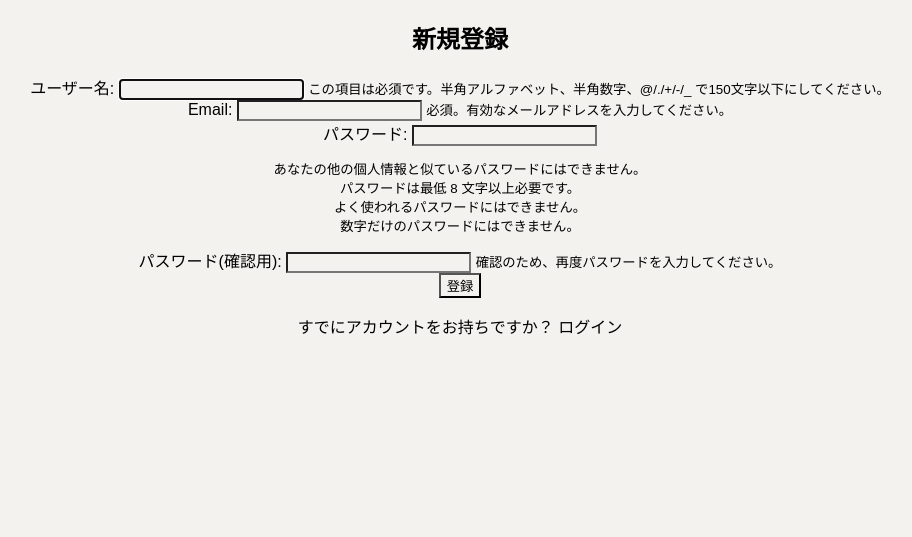
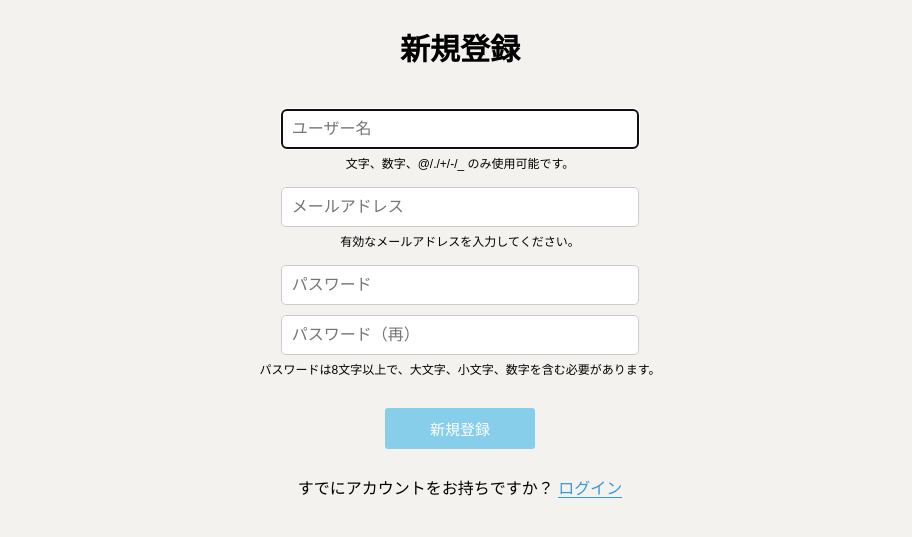
Before and after one commit to kan-ikeda/Log_Django, a Django app: page /accounts/signup/ in a window 1280 px wide. Shown: the part 132-669 px from the top of the page, without its empty margins (180-1092 px from the left). Run offline with Django 5.2, Linux system fonts and the light colour scheme.

Commit message:
新規登録画面のcss実装

```diff
--- a/accounts/forms.py
+++ b/accounts/forms.py
@@ -6,11 +6,46 @@ from .models import Profile
 from django.contrib.auth.forms import AuthenticationForm
 
 class SignUpForm(UserCreationForm):
-    email = forms.EmailField(max_length=254, required=True, help_text='必須。有効なメールアドレスを入力してください。')
+    username = forms.CharField(
+        max_length=150,
+        required=True,
+        help_text="文字、数字、@/./+/-/_ のみ使用可能です。",
+        widget=forms.TextInput(attrs={
+            "placeholder": "ユーザー名",
+            'class' : 'form_input'
+            })
+    )
+
+    password1 = forms.CharField(
+        label="パスワード",
+        help_text=("パスワードは8文字以上で、大文字、小文字、数字を含む必要があります。"),
+        widget=forms.PasswordInput(attrs={""
+        "placeholder": "パスワード",
+        'class' : 'form_input'
+        })
+    )
+    password2 = forms.CharField(
+        label="パスワード確認",
+        help_text="確認のため、上と同じパスワードを入力してください。",
+        widget=forms.PasswordInput(attrs={
+            "placeholder": "パスワード（再）",
+            'class' : 'form_input'
+            }),
+    )
+
+    email = forms.EmailField(
+        max_length=254,
+        required=True,
+        help_text='有効なメールアドレスを入力してください。',
+        widget=forms.EmailInput(attrs={
+            "placeholder": "メールアドレス",
+            'class' : 'form_input'
+            })
+        )
 
     class Meta:
         model = User
-        fields = ('username', 'email')
+        fields = ('username', 'email','password1', 'password2')
 
 
 class ProfileForm(forms.ModelForm):
--- /dev/null
+++ b/static/css/signup.css
@@ -0,0 +1,37 @@
+.signup h2{
+    font-size: 30px;
+}
+
+.signup{
+    width: 35%;
+    display: flex;
+    flex-direction: column;
+    margin: 0 auto;
+}
+
+.signup a {
+    border-bottom: 1px solid #3498DB;
+    padding-bottom: 0.01rem;
+    color: #3498DB;
+}
+
+.signup small{
+    font-size: 12px;
+}
+
+.space{
+    margin: 10px 0;
+}
+
+.error_list {
+    margin-bottom: 10px;
+    padding: 0;
+    list-style: none;
+}
+
+.error {
+    color: red;
+    font-size: 14px;
+    margin: 0;
+    padding: 0;
+}
--- a/templates/accounts/signup.html
+++ b/templates/accounts/signup.html
@@ -1,24 +1,76 @@
 {% extends 'base.html' %}
+{% load static %}
+
+{% block extra_css %}
+    <link rel="stylesheet" type="text/css" href="{% static 'css/signup.css' %}">
+    <link rel="stylesheet" type="text/css" href="{% static 'css/login.css' %}">
+{% endblock %}
 
 {% block title %}新規登録{% endblock %}
 
 {% block content %}
+
+<div class="signup">
     <h2>新規登録</h2>
     <form method="post">
         {% csrf_token %}
-    {% for field in form %}
-    <div class="form-group">
-        {{ field.label_tag }}
-        {{ field }}
-        {% if field.help_text %}
-        <small>{{ field.help_text }}</small>
+        {% if form.non_field_errors %}
+        <ul class="error_list">
+            {% for error in form.non_field_errors %}
+            <li class="error">{{ error }}</li>
+            {% endfor %}
+        </ul>
         {% endif %}
-        {% for error in field.errors %}
-        <p class="error">{{ error }}</p>
+        <div class="username space">
+            {{ form.username }}
+            {% if form.username.errors %}
+            <ul class="error_list">
+                {% for error in form.username.errors %}
+                <li class="error">{{ error }}</li>
                 {% endfor %}
+            </ul>
+            {% endif %}
+            <div class="help_text"><small>{{ form.username.help_text }}</small></div>
         </div>
+        <div class="email space">
+            {{ form.email }}
+            {% if form.email.errors %}
+            <ul class="error_list">
+                {% for error in form.email.errors %}
+                <li class="error">{{ error }}</li>
                 {% endfor %}
-    <button type="submit">登録</button>
+            </ul>
+            {% endif %}
+            <div class="help_text"><small>{{ form.email.help_text }}</small></div>
+        </div>
+        <div class="space">
+            <div class="password1">
+                {{ form.password1 }}
+                {% if form.password1.errors %}
+                <ul class="error_list">
+                    {% for error in form.password1.errors %}
+                    <li class="error">{{ error }}</li>
+                    {% endfor %}
+                </ul>
+                {% endif %}
+            </div>
+            <div class="password2">
+                {{ form.password2 }}
+                {% if form.password2.errors %}
+                <ul class="error-list">
+                    {% for error in form.password2.errors %}
+                    <li class="error">{{ error }}</li>
+                    {% endfor %}
+                </ul>
+                {% endif %}
+                <div class="help_text"><small>{{ form.password1.help_text }}</small></div>
+            </div>
+        </div>
+        <button type="submit" class="btn">新規登録</button>
     </form>
+
     <p>すでにアカウントをお持ちですか？ <a href="{% url 'accounts:login' %}">ログイン</a></p>
+</div>
+
+
 {% endblock %}
```
Also changed, not shown: db.sqlite3, 1 other file. Lines whose indentation alone changed are shown as unchanged.
